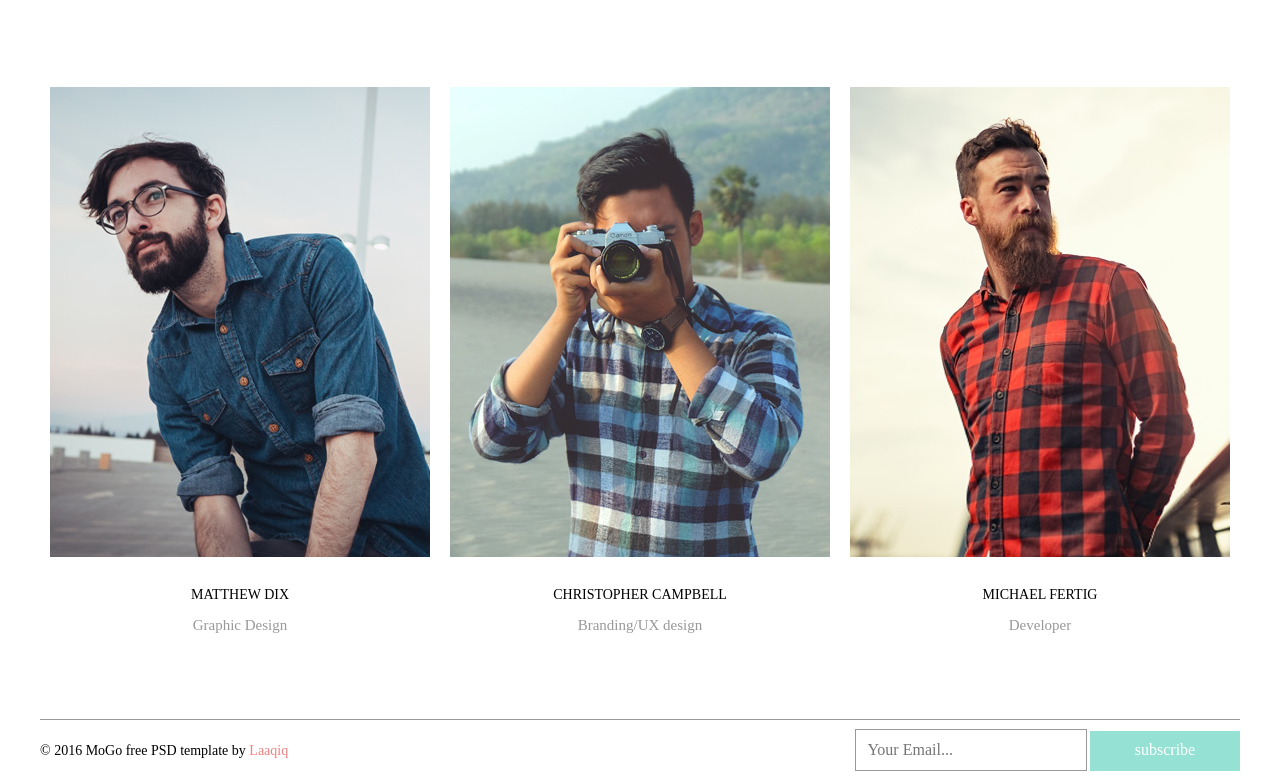
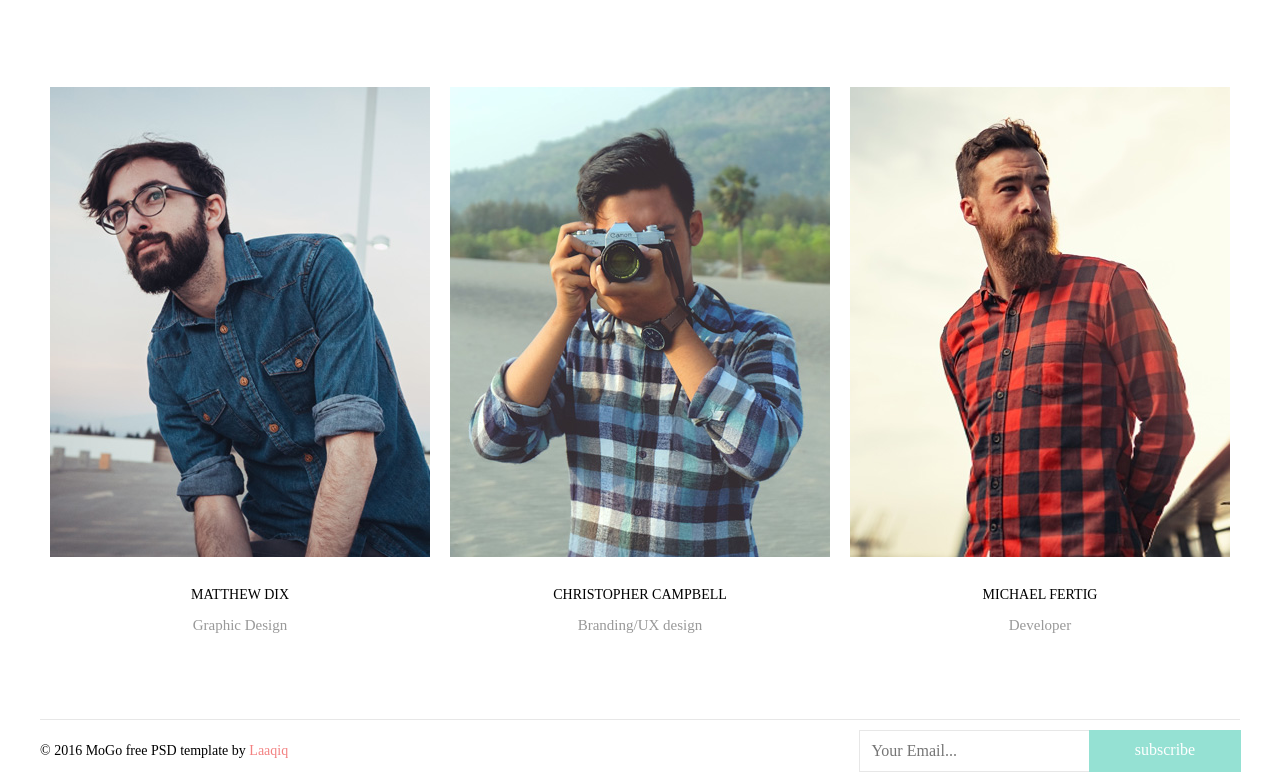
Before and after one commit to yamyn/fecore17, a plain HTML site: page html-css/module-6/index.html in a window 1280 px wide. Shown: the part 965-1747 px from the top of the page. Drawn offline with Linux system fonts and the light colour scheme.

Commit message:
Fixed footer

```diff
--- a/html-css/module-6/styles/style.css
+++ b/html-css/module-6/styles/style.css
@@ -213,7 +213,7 @@ section h2::after {
 /*Team section______*/
 section:last-child {
     padding-bottom: 82px;
-    box-shadow: 0 1px 0 0 #999;
+    box-shadow: 0 1px 0 0 #e7e7e7;
 }
 
 section:last-child h2 {
@@ -380,6 +380,10 @@ footer address {
     color: #f38181;
 }
 
+footer form {
+    display: inline-flex;
+}
+
 footer input[type="text"],
 footer input[type="submit"] {
     padding: 0;
@@ -389,14 +393,14 @@ footer input[type="submit"] {
 footer input[type="text"] {
     width: 230px;
     height: 40px;
-    box-shadow: 0 0 0 1px #999;
+    box-shadow: 0 0 0 1px #e7e7e7;
 }
 
 footer input[type="submit"] {
     width: 150px;
     height: 40px;
     background-color: #95e1d3;
-    /* box-shadow: 0 0 0 1px #95e1d3; */
+    box-shadow: 0 0 0 1px #95e1d3;
     color: #fff;
     cursor: pointer;
 }
```
